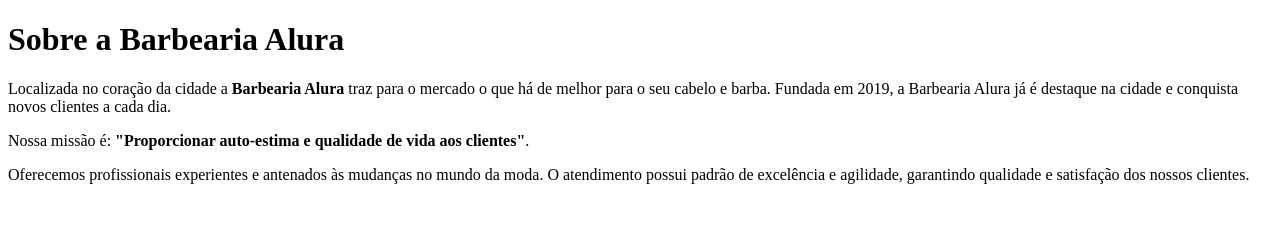
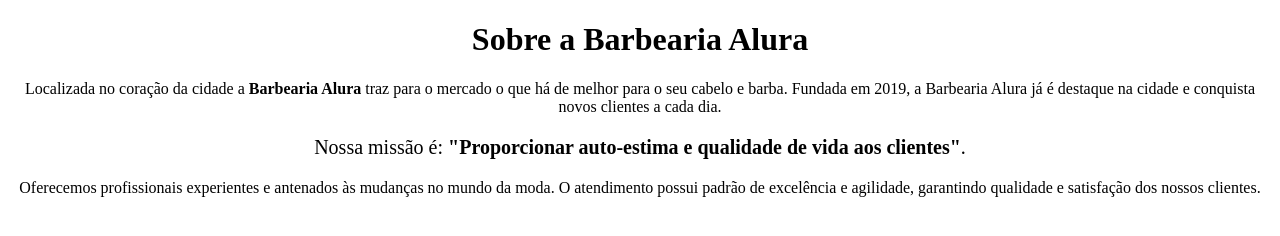
Before and after one commit to DevDouglasConectado/HTML_CSS3_ALURA, a plain HTML site: page index.html in a window 1280 px wide. Drawn offline with Linux system fonts and the light colour scheme.

Commit message:
começando com CSS

```diff
--- a/index.html
+++ b/index.html
@@ -7,13 +7,13 @@
     <title>Barbearia Alura</title>
 </head>
 <body>
-    <h1>Sobre a Barbearia Alura</h1>
+    <h1 style="text-align: center;">Sobre a Barbearia Alura</h1>
 
-<p>Localizada no coração da cidade a <strong>Barbearia Alura</strong> traz para o mercado o que há de melhor para o seu cabelo e barba. Fundada em 2019, a Barbearia Alura já é destaque na cidade e conquista novos clientes a cada dia.</p>
+<p style="text-align: center;">Localizada no coração da cidade a <strong>Barbearia Alura</strong> traz para o mercado o que há de melhor para o seu cabelo e barba. Fundada em 2019, a Barbearia Alura já é destaque na cidade e conquista novos clientes a cada dia.</p>
 
-<p><en>Nossa missão é: <strong>"Proporcionar auto-estima e qualidade de vida aos clientes"</strong>.</en></p>
+<p style="font-size: 20px; text-align: center;"><en>Nossa missão é: <strong>"Proporcionar auto-estima e qualidade de vida aos clientes"</strong>.</en></p>
 
-<p>Oferecemos profissionais experientes e antenados às mudanças no mundo da moda. O atendimento possui padrão de excelência e agilidade, garantindo qualidade e satisfação dos nossos clientes.</p>
+<p style="text-align: center;">Oferecemos profissionais experientes e antenados às mudanças no mundo da moda. O atendimento possui padrão de excelência e agilidade, garantindo qualidade e satisfação dos nossos clientes.</p>
 
 </body>
 </html>
```
